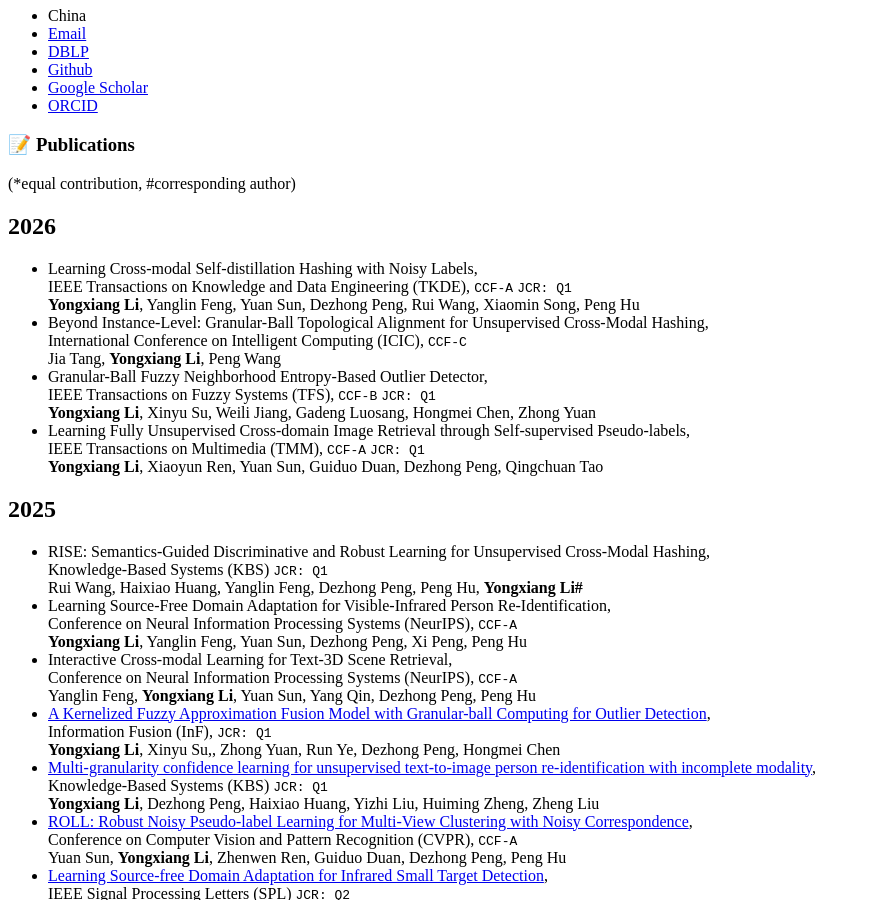
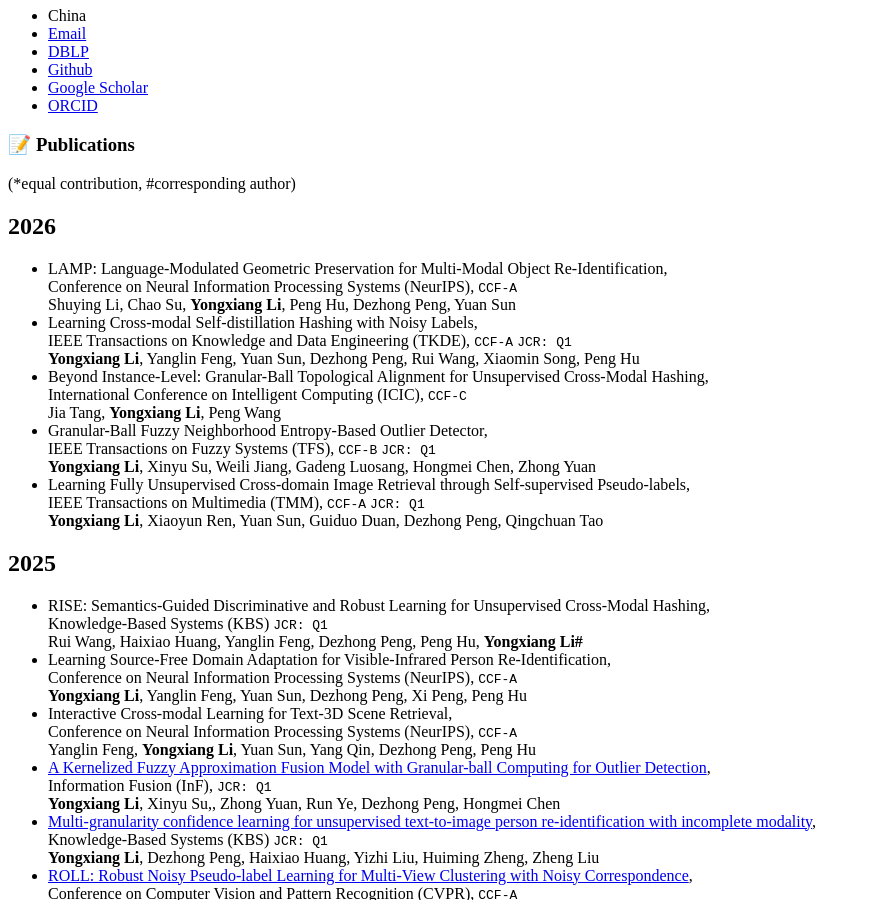
Before and after one commit to LYXRhythm/liyongxiang.github.io, a Jekyll site: the page built from _pages/includes/pub.md, in a window 1280 px wide and 900 px high, scrolled down 632 px. Shown: the whole window, without its empty margins (0-870 px from the left). Built offline with Jekyll 4.4.1, drawn with Linux system fonts in a browser that asks for light colours; our own code applies the rules of GitHub Pages for plain Markdown files.

Commit message:
Update pub.md

```diff
--- a/_pages/includes/pub.md
+++ b/_pages/includes/pub.md
@@ -3,6 +3,7 @@
 (*equal contribution, #corresponding author)
 
 ## 2026
+- LAMP: Language-Modulated Geometric Preservation for Multi-Modal Object Re-Identification, <br> Conference on Neural Information Processing Systems (NeurIPS), `CCF-A` <br> Shuying Li, Chao Su, **Yongxiang Li**, Peng Hu, Dezhong Peng, Yuan Sun
 - Learning Cross-modal Self-distillation Hashing with Noisy Labels, <br> IEEE Transactions on Knowledge and Data Engineering (TKDE), `CCF-A` `JCR: Q1` <br> **Yongxiang Li**, Yanglin Feng, Yuan Sun, Dezhong Peng, Rui Wang, Xiaomin Song, Peng Hu
 - Beyond Instance-Level: Granular-Ball Topological Alignment for Unsupervised Cross-Modal Hashing, <br> International Conference on Intelligent Computing (ICIC), `CCF-C` <br> Jia Tang, **Yongxiang Li**, Peng Wang
 - Granular-Ball Fuzzy Neighborhood Entropy-Based Outlier Detector, <br> IEEE Transactions on Fuzzy Systems (TFS), `CCF-B` `JCR: Q1` <br> **Yongxiang Li**, Xinyu Su, Weili Jiang, Gadeng Luosang, Hongmei Chen, Zhong Yuan
```
